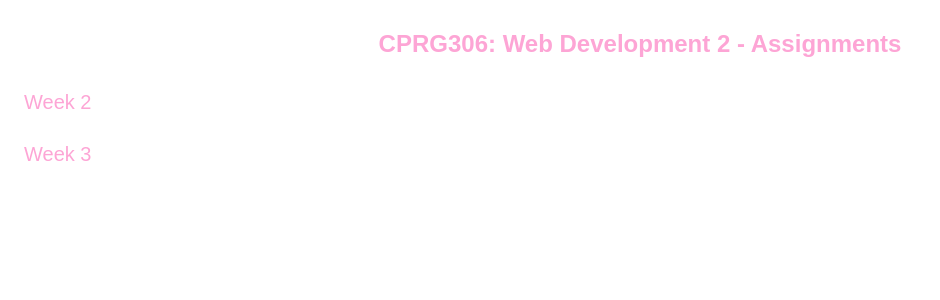
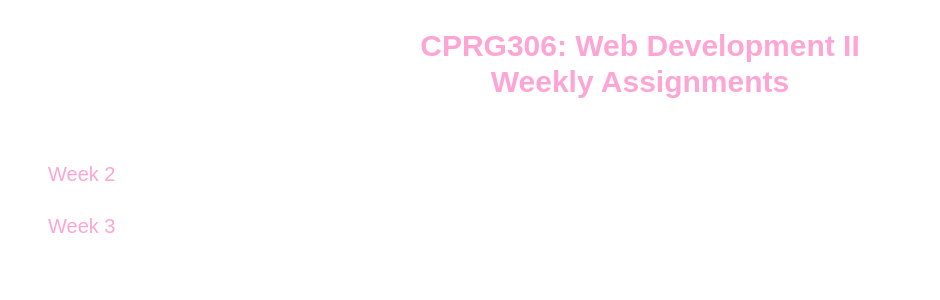
Before and after one commit to jenna-hackett/cprg306-assignments, a Next.js app: page / in a window 1280 px wide. Shown: the top 300 px of the page, without its empty margins (0-940 px from the left). Built offline with nearby package versions, Linux system fonts and the light colour scheme.

Commit message:
syling/spacing changes made.

```diff
--- a/app/components/HomePageButton.js
+++ b/app/components/HomePageButton.js
@@ -9,7 +9,7 @@ import PageLinks from "./PageLinks";
 
 export default function HomePageButton() {
   return (
-    <section className="fixed bottom-0 left-0 w-full p-6 font-bold text-lg">
+    <section className="fixed bottom-0 p-6 font-bold text-lg">
       <button>
         <PageLinks
           href={linkInfo[0].href}
--- a/app/page.js
+++ b/app/page.js
@@ -12,14 +12,14 @@ export default function Home() {
   return (
     <main>
       <header>
-        <h1 className="pb-7 pt-7 text-center font-bold text-2xl text-pink-300">
-          CPRG306: Web Development 2 - Assignments
+        <h1 className="pb-15 pt-7 text-center font-bold text-3xl text-pink-300">
+          CPRG306: Web Development II <br></br>Weekly Assignments
         </h1>
         <ul>
-          <li className="pb-6">
+          <li className="pb-6 pl-6">
             <PageLinks {...linkInfo[1]} />
           </li>
-          <li className="pb-6">
+          <li className="pb-6 pl-6">
               <PageLinks {...linkInfo[2]} />
           </li>
         </ul>
--- a/app/week-2/StudentInfo.js
+++ b/app/week-2/StudentInfo.js
@@ -16,10 +16,10 @@ export default function StudentInfo() {
         </h1>
       </header>
       <section>
-        <p className="pl-5 pb-3 text-xl text-pink-300 ">
+        <p className="pl-8 pb-6 text-xl text-pink-300">
           Name: Jenna Hackett
         </p>
-        <p className="pl-5 pb-3 text-xl text-pink-300">
+        <p className="pl-8 text-xl text-pink-300">
           GitHub Link:
             <Link className=" hover:text-pink-700 duration-300 ease-linear"
               href="https://github.com/jenna-hackett/cprg306-assignments"
--- a/app/week-3/page.js
+++ b/app/week-3/page.js
@@ -12,7 +12,7 @@ export default function Page() {
   return (
     <main>
       <header>
-        <h1 className = "text-center font-bold text-2xl mb-6 mt-4 text-pink-300">
+        <h1 className = "text-center font-bold text-3xl mb-6 mt-4 text-pink-300">
         Shopping List
       </h1>
 
```
